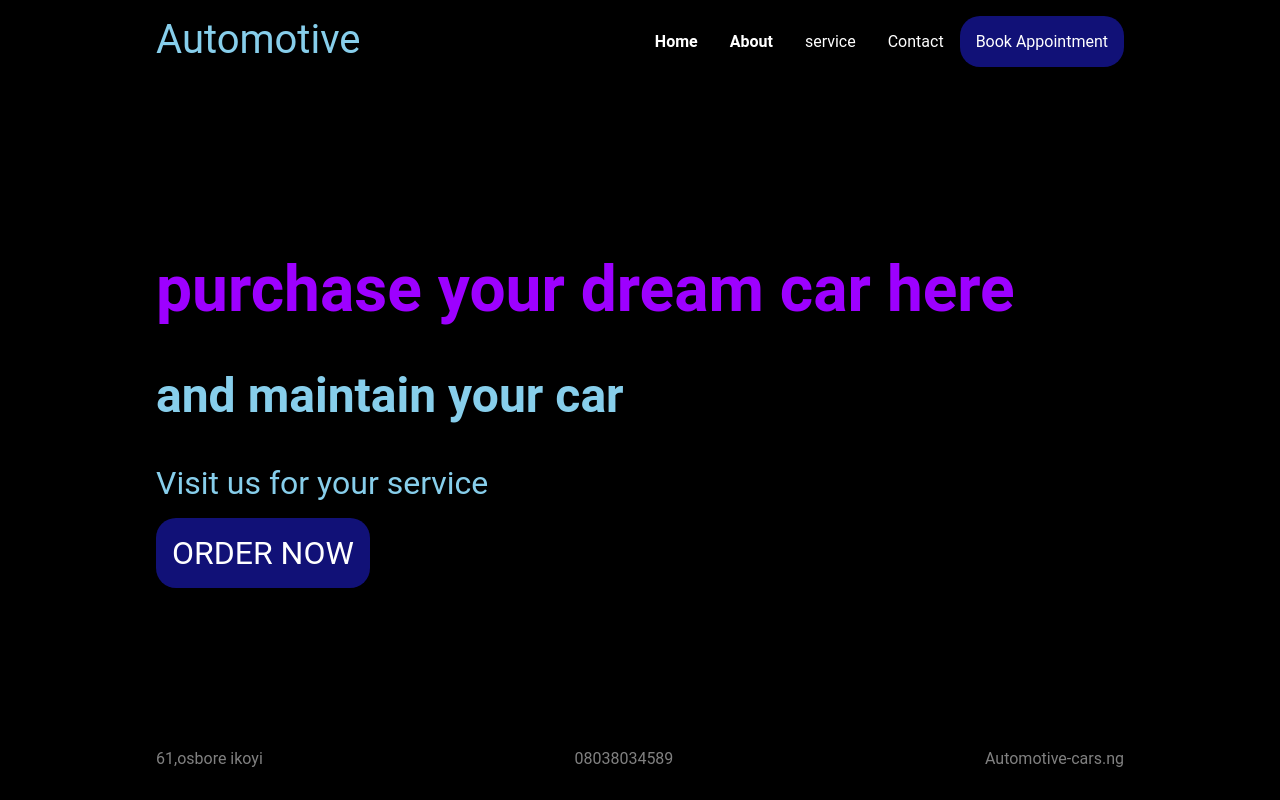
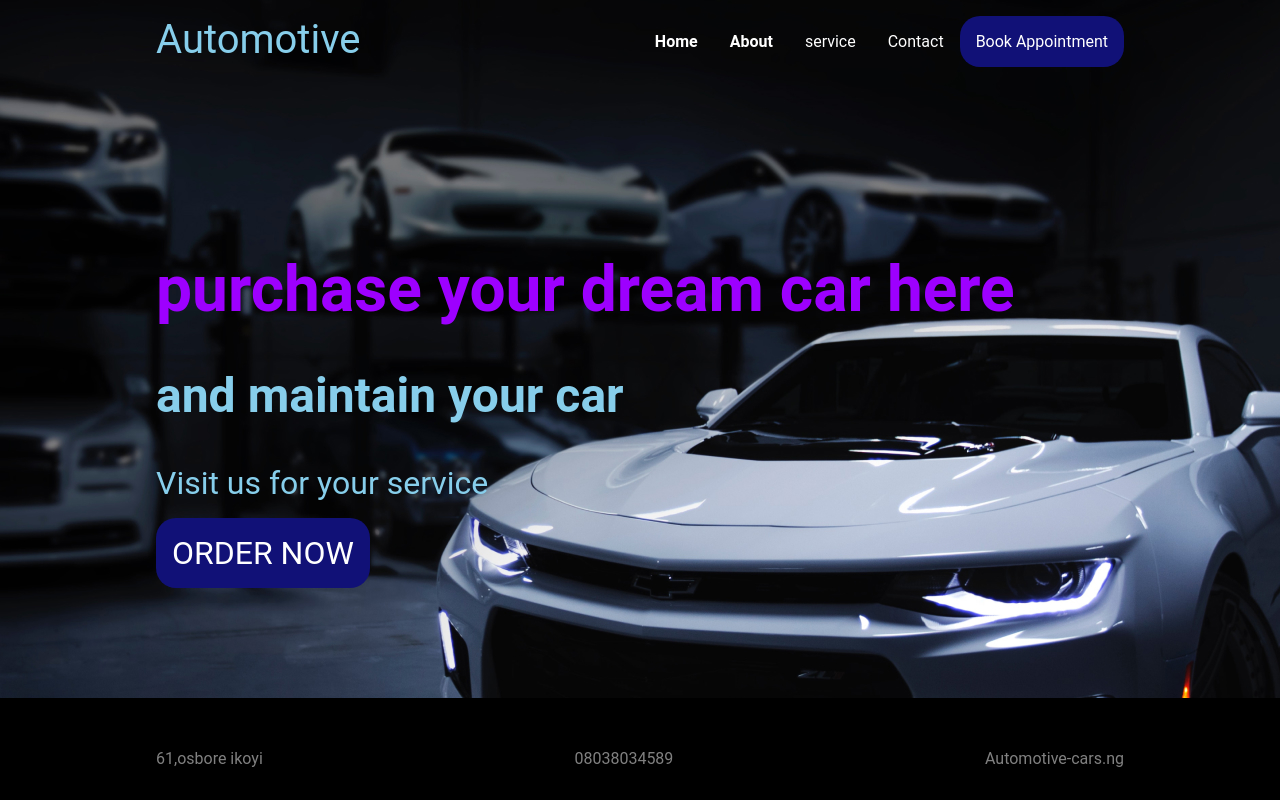
Before and after one commit to sarahtomiwa455-art/automotive-., a plain HTML site: page index.html in a window 1280 px wide. Drawn offline with Linux system fonts and the light colour scheme.

Commit message:
Update index.html

```diff
--- a/index.html
+++ b/index.html
@@ -10,7 +10,7 @@
         }
 
         body {
-          background-image: url(../asset/images/car-bg.jpg);
+          background-image: url(car-bg.jpg);
             background-color:black;
             font-family: "Roboto", sans-serif;
             margin: 0;
```
